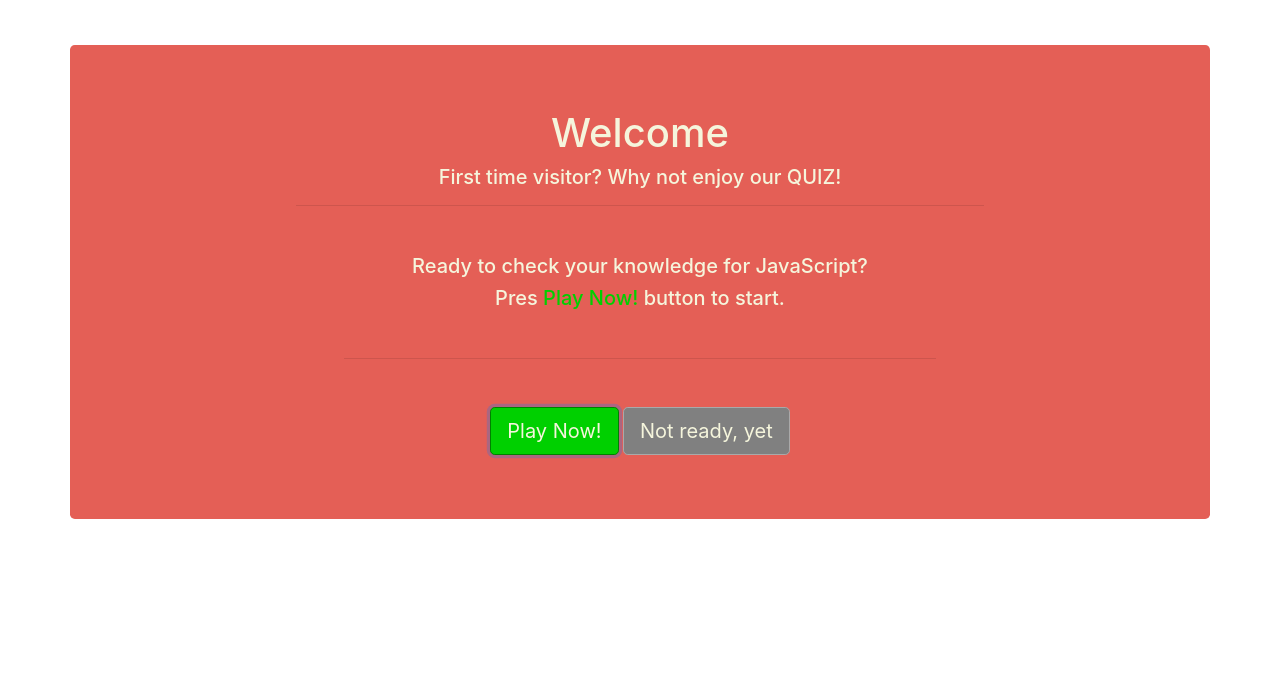
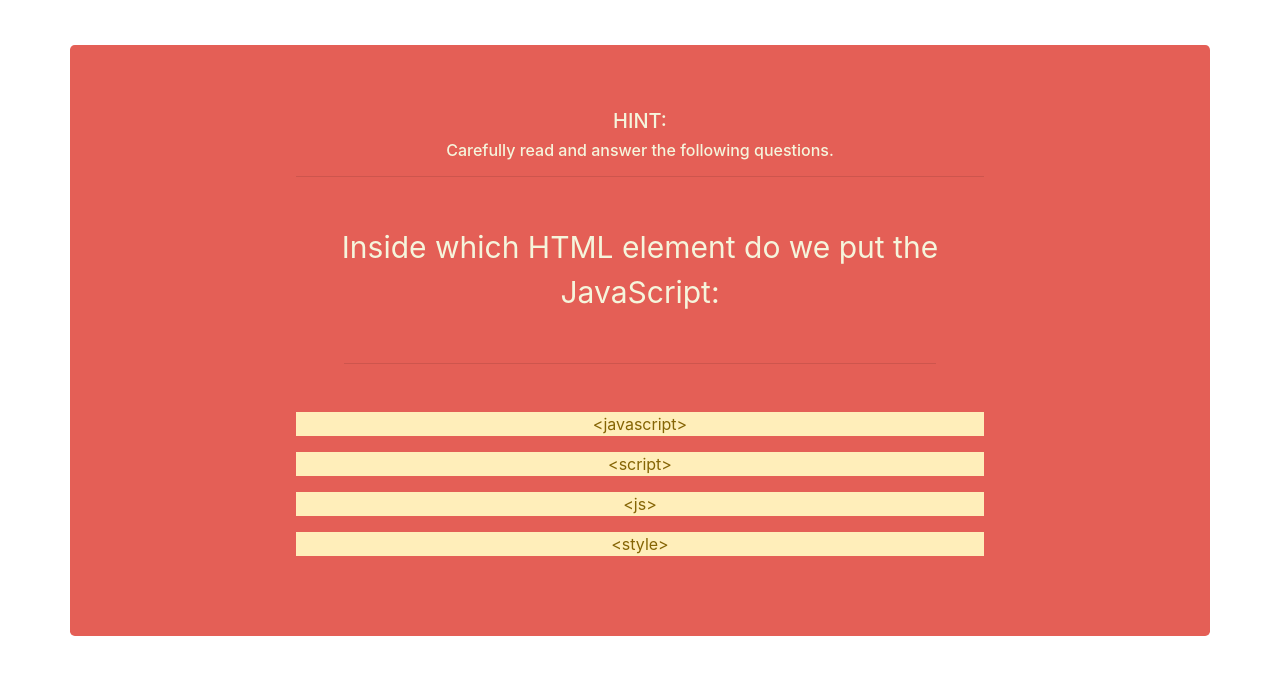
Before and after one commit to VictorCodrean/4_HW_code_quiz, a plain HTML site: page index.html in a window 1280 px wide. Both pictures are taken after a click on the button "Play Now!". Shown: the part 75-750 px from the top of the page. Drawn offline with nearby package versions, Linux system fonts and the light colour scheme.

Commit message:
worked on JS and introduced some Dynamic questions with Web Api's

```diff
--- a/assets/script.js
+++ b/assets/script.js
@@ -0,0 +1,96 @@
+// variable querySelectors:
+var startButtonEl = document.querySelector("#playNow");
+var mainContainerEl = document.querySelector("#main-container");
+var welcomeHeaderEl = document.querySelector("#welcome-header");
+var askVisitorEl = document.querySelector("#question-visitor");
+var questionEl = document.querySelector("#game-instructions");
+var answerEl = document.querySelector("#button-choices");
+
+var definedIndex = 0;
+
+// Arrays of objects (questions)
+var questions = [
+    {
+        question: "Inside which HTML element do we put the JavaScript:",
+        choices: ["<javascript>", "<script>", "<js>", "<style>"],
+        answer: 1
+    },
+
+    {
+        question: "Conditional Statements for JS are:",
+        choices: [".for() {};", ".while() {};", ".if(){} else{};", "function() {};"],
+        answer: 2
+    }
+];
+
+// Hide and Show elements functions
+function hideElement(elementToHide) {
+    if (elementToHide !== undefined) {
+        elementToHide.style.display = "none"
+    }
+};
+
+function showElement(elementToShow, displayStyle) {
+
+    console.log(elementToShow);
+    console.log(displayStyle);
+    if (elementToShow !== undefined & displayStyle === undefined) {
+        elementToShow.style.display = displayStyle;
+    };
+    if (displayStyle !== undefined) {
+        elementToShow.style.display = displayStyle;
+    };
+};
+
+//<<<<<< 1. When I click start/play game the timer should start and question prompt to be presented:
+
+function startGame() {
+    console.log("Game started");
+    nextQuestion();
+};
+
+// Dynamic website using Web API
+function nextQuestion() {
+    var availableQuestion = questions[definedIndex].question;
+    questionEl.textContent = availableQuestion;
+    questionEl.setAttribute("style", "font-size: 30px;");
+    answerEl.innerHTML = "";
+
+    console.log(questionEl);
+    for (i = 0; i < questions[definedIndex].choices.length; i++) {
+
+        var possibleAnswer = document.createElement("p");
+        possibleAnswer.setAttribute("class", "list-group-item-warning");
+        possibleAnswer.setAttribute("value", questions[definedIndex].choices[i]);
+        possibleAnswer.textContent = questions[definedIndex].choices[i];
+        answerEl.appendChild(possibleAnswer);
+
+        console.log(possibleAnswer);
+    }
+};
+
+
+// <<<<<< When I answer a question, the next one is presented
+
+// <<<<<< If answer incorrect the time is substracted from the clock
+
+// <<<<<< If all question answered or the timer reaches 0 - Game is over
+
+// <<<<<< If game is over prompt a form to save initials and score
+
+
+//_____Event Listeners_____
+startButtonEl.addEventListener("click", function () {
+    startGame();
+    hideElement(welcomeHeaderEl);
+    hideElement(askVisitorEl);
+
+    var hint = document.createElement("h5");
+    hint.textContent = "HINT:";
+    mainContainerEl.insertBefore(hint, mainContainerEl.children[0]);
+
+    var focusOn = document.createElement("h6");
+    focusOn.textContent = "Carefully read and answer the following questions.";
+    mainContainerEl.insertBefore(focusOn, mainContainerEl.children[1]);
+
+});
--- a/assets/style.css
+++ b/assets/style.css
@@ -1,3 +1,6 @@
+html {
+    height: 100%;
+}
 
 header {
     background-color: #e45f56;
--- a/index.html
+++ b/index.html
@@ -1,34 +1,48 @@
 <!DOCTYPE html>
 <html lang="en">
+
 <head>
     <meta charset="UTF-8">
     <meta name="viewport" content="width=device-width, initial-scale=1.0">
     <title>Quiz Game</title>
     <link rel="shortcut icon" href="assets/pictures/favicon-32x32.png">
-    <link rel="stylesheet" href="https://cdn.jsdelivr.net/npm/bootstrap@4.5.3/dist/css/bootstrap.min.css" integrity="sha384-TX8t27EcRE3e/ihU7zmQxVncDAy5uIKz4rEkgIXeMed4M0jlfIDPvg6uqKI2xXr2" crossorigin="anonymous">
+    <link rel="stylesheet" href="https://cdn.jsdelivr.net/npm/bootstrap@4.5.3/dist/css/bootstrap.min.css"
+        integrity="sha384-TX8t27EcRE3e/ihU7zmQxVncDAy5uIKz4rEkgIXeMed4M0jlfIDPvg6uqKI2xXr2" crossorigin="anonymous">
     <link rel="stylesheet" href="assets/style.css">
 </head>
+
 <body>
     <header>
         <nav class="navbar navbar-light quiz-game-nav">
             <a class="navbar-brand" href="index.html">
-            <img src="assets/pictures/android-chrome-192x192.png" width="35" height="35" class="d-inline-block align-top" alt="Quiz Game"></a>
-            <h1 href="index.html">Quiz Game</h1>
+                <img src="assets/pictures/android-chrome-192x192.png" width="35" height="35"
+                    class="d-inline-block align-top" alt="Quiz Game"></a>
+            <!-- <h1 href="index.html">Quiz Game</h1> -->
+            <h1><a href="index.html" class="quiz-game-nav">Quiz Game</a></h1>
         </nav>
     </header>
     <main class="container">
         <div class="jumbotron row my-5 text-center my-background">
-            <div class="col-lg-8 mx-auto text-color">
-                <h1>Welcome</h1>
-                <h5>First time visitor? Why not enjoy our QUIZ!</h5>
+            <div id="main-container" class="col-lg-8 mx-auto text-color">
+                <h2 id="welcome-header">Welcome</h2>
+                <h5 id="question-visitor">First time here? Why don't you try our QUIZ!</h5>
                 <hr class="mb-5">
-                <h5>Ready to check your knowledge for JavaScript?</h5>
-                <h5>Pres <span class="play">Play Now!</span> button to start.</h5>
+                <div id="game-instructions">
+                    <h5 id="ready-question">Ready to check your knowledge for JavaScript?
+                        <br>
+                        <br>
+                        Pres <span class="play">Play Now!</span> button to start.
+                    </h5>
+                </div>
                 <hr class=" m-5">
-                <button type="button" class="btn btn-play btn-lg ">Play Now!</button>
-                <button type="button" class="btn btn-cancel btn-lg">Not ready, yet</button>
+                <div id="button-choices">
+                    <button id="playNow" type="button" class="btn btn-play btn-lg ">Play Now!</button>
+                    <button type="button" class="btn btn-cancel btn-lg">Not ready, yet</button>
+                </div>
             </div>
         </div>
     </main>
+    <script src="assets/script.js"></script>
 </body>
+
 </html>
```
